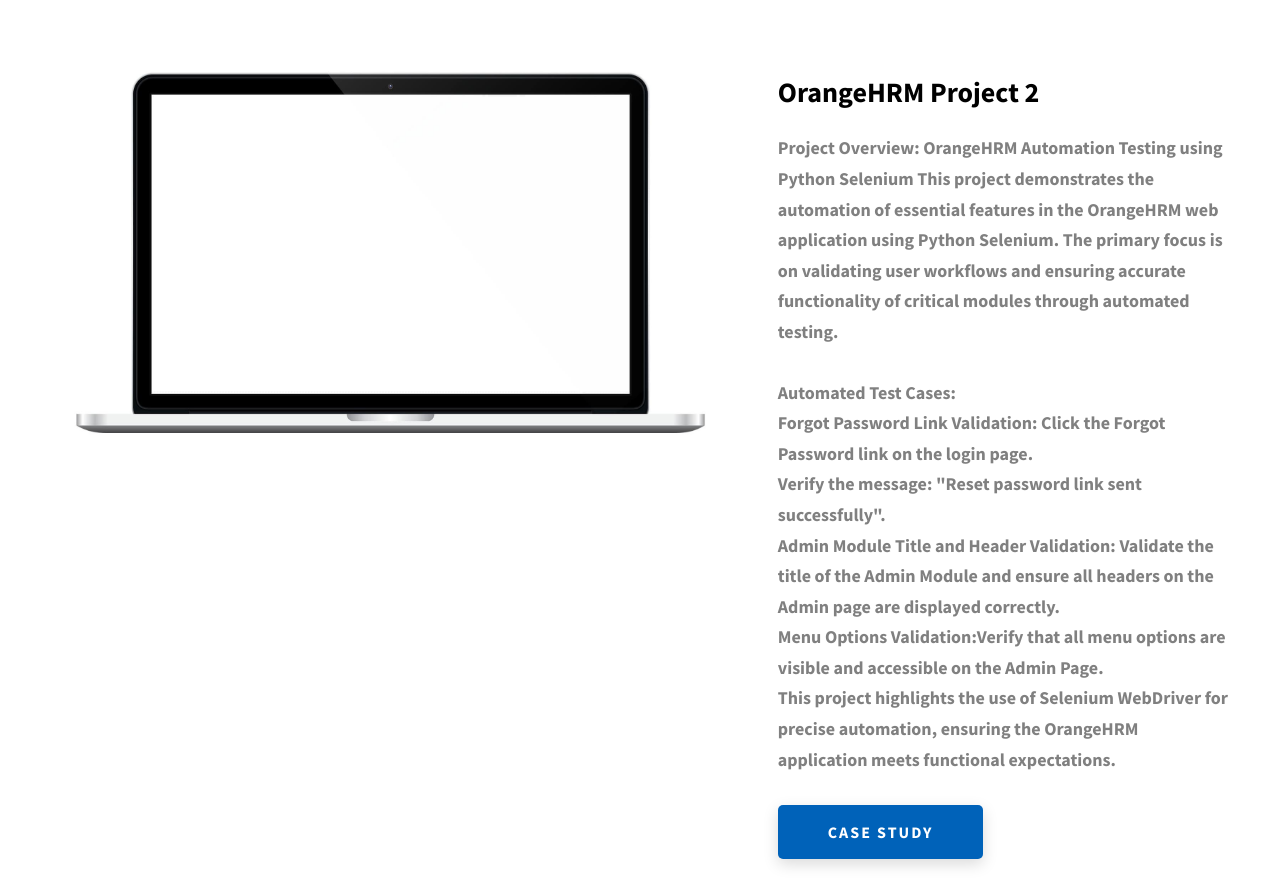
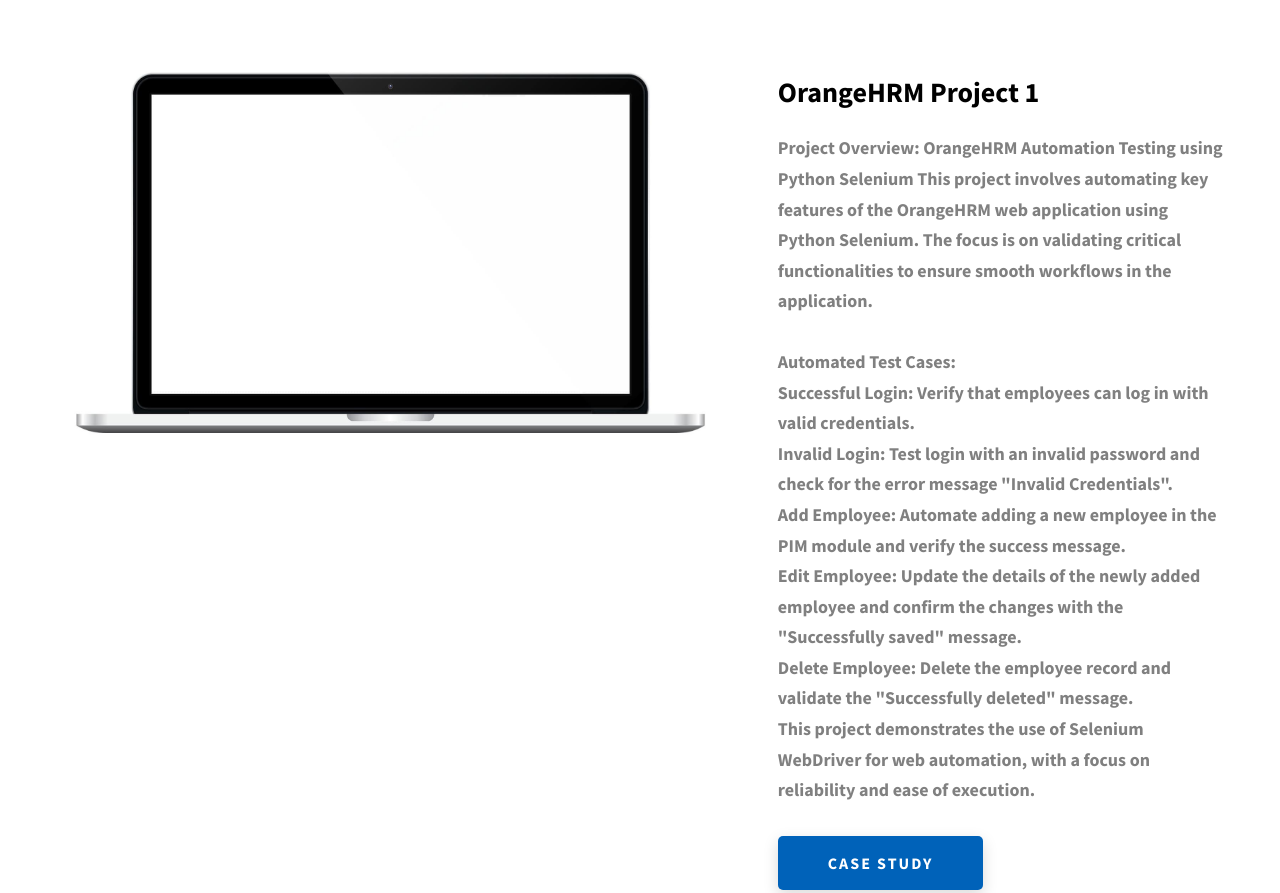
Before and after one commit to Sunmathi1219/sunmathi_portfolio, a website: page index.html in a window 1280 px wide. Shown: the part 3320-4213 px from the top of the page. Drawn offline with Linux system fonts and the light colour scheme.

Commit message:
Update index.html

```diff
--- a/index.html
+++ b/index.html
@@ -240,7 +240,7 @@
                 >Case Study</a
               >
             </div>
-          </div>  <div class="projects__content">
+          </div>   <div class="projects__content">
           <div class="projects__row">
             <div class="projects__row-img-cont">
               <img
@@ -251,29 +251,29 @@
               />
             </div>
             <div class="projects__row-content">
-              <h3 class="projects__row-content-title">OrangeHRM Project 2</h3>
+              <h3 class="projects__row-content-title">OrangeHRM Project 1</h3>
               <p class="projects__row-content-desc">
 <strong>Project Overview:</strong> OrangeHRM Automation Testing using Python Selenium
-This project demonstrates the automation of essential features in the OrangeHRM web application using Python Selenium. The primary focus is on validating user workflows and ensuring accurate functionality of critical modules through automated testing.
+
+This project involves automating key features of the OrangeHRM web application using Python Selenium. The focus is on validating critical functionalities to ensure smooth workflows in the application.
 </p>
 <p class="projects__row-content-desc"><strong>Automated Test Cases:</strong><br>
-<strong>Forgot Password Link Validation:</strong> Click the Forgot Password link on the login page.<br>Verify the message: "Reset password link sent successfully".<br>
-<strong>Admin Module Title and Header Validation:</strong> Validate the title of the Admin Module and ensure all headers on the Admin page are displayed correctly.<br>
-<strong>Menu Options Validation:</strong>Verify that all menu options are visible and accessible on the Admin Page.<br>
-  <strong>This project highlights the use of Selenium WebDriver for precise automation, ensuring the OrangeHRM application meets functional expectations.</strong>
+<strong>Successful Login:</strong> Verify that employees can log in with valid credentials.<br>
+<strong>Invalid Login:</strong> Test login with an invalid password and check for the error message "Invalid Credentials".<br>
+<strong>Add Employee:</strong> Automate adding a new employee in the PIM module and verify the success message.<br>
+<strong>Edit Employee:</strong> Update the details of the newly added employee and confirm the changes with the "Successfully saved" message.<br>
+<strong>Delete Employee:</strong> Delete the employee record and validate the "Successfully deleted" message.<br>
+<strong>This project demonstrates the use of Selenium WebDriver for web automation, with a focus on reliability and ease of execution.<br>
 
-<br>
-
-</p>
+              </p>
               <a
-                href="https://github.com/Sunmathi1219/Capstone-Project2-OrangeHRMPage-Using-DDTF-framework-with-Python-Selenium/tree/main"
+                href="https://github.com/Sunmathi1219/Capstone-Project_01-OrangeHRM-Page-in-DDTF-Framework-with-Python-Selenium-fra/tree/main"
                 class="btn btn--med btn--theme dynamicBgClr"
                 target="_blank"
                 >Case Study</a
               >
             </div>
           </div>
-
           <div class="projects__row">
             <div class="projects__row-img-cont">
               <img
```
